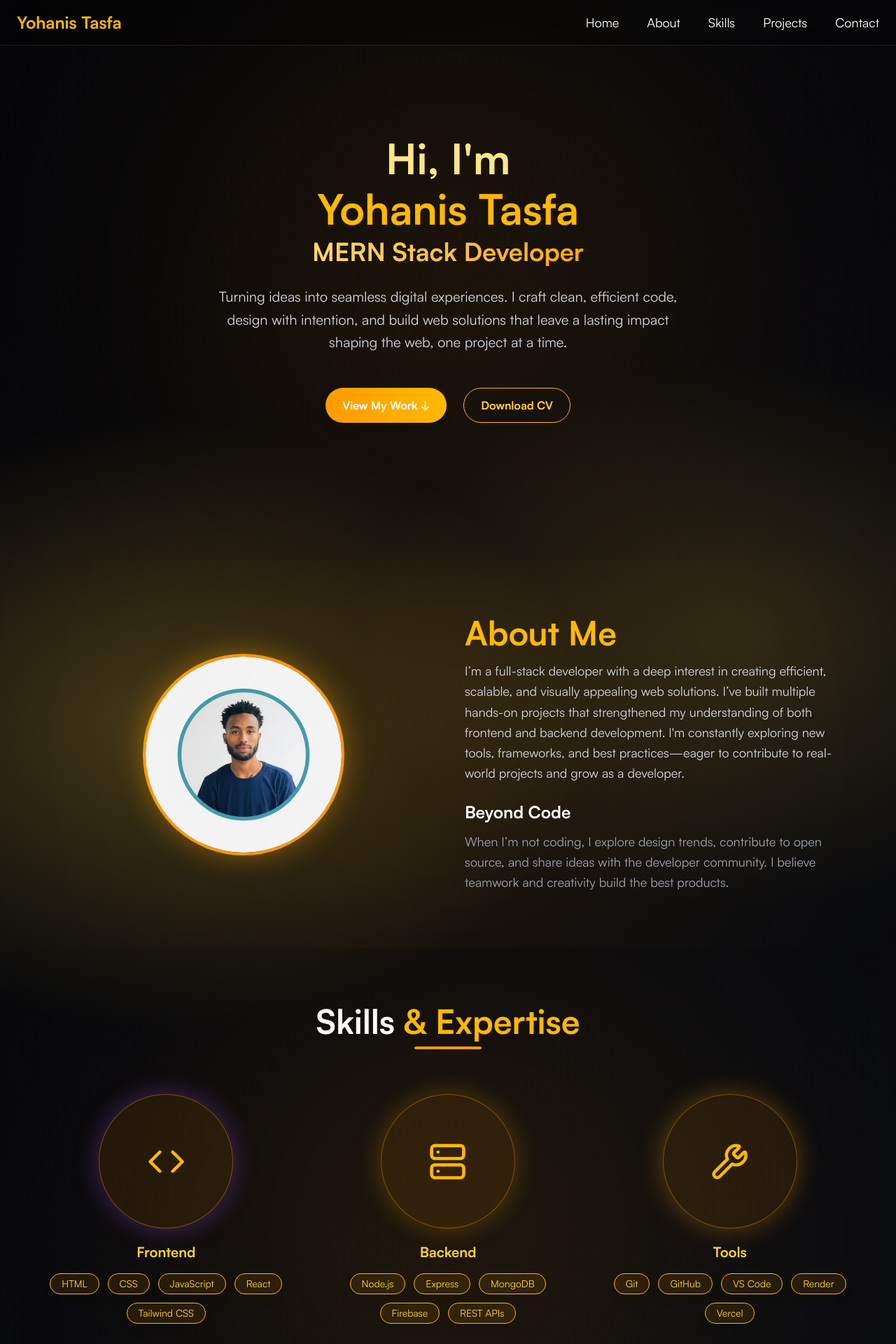
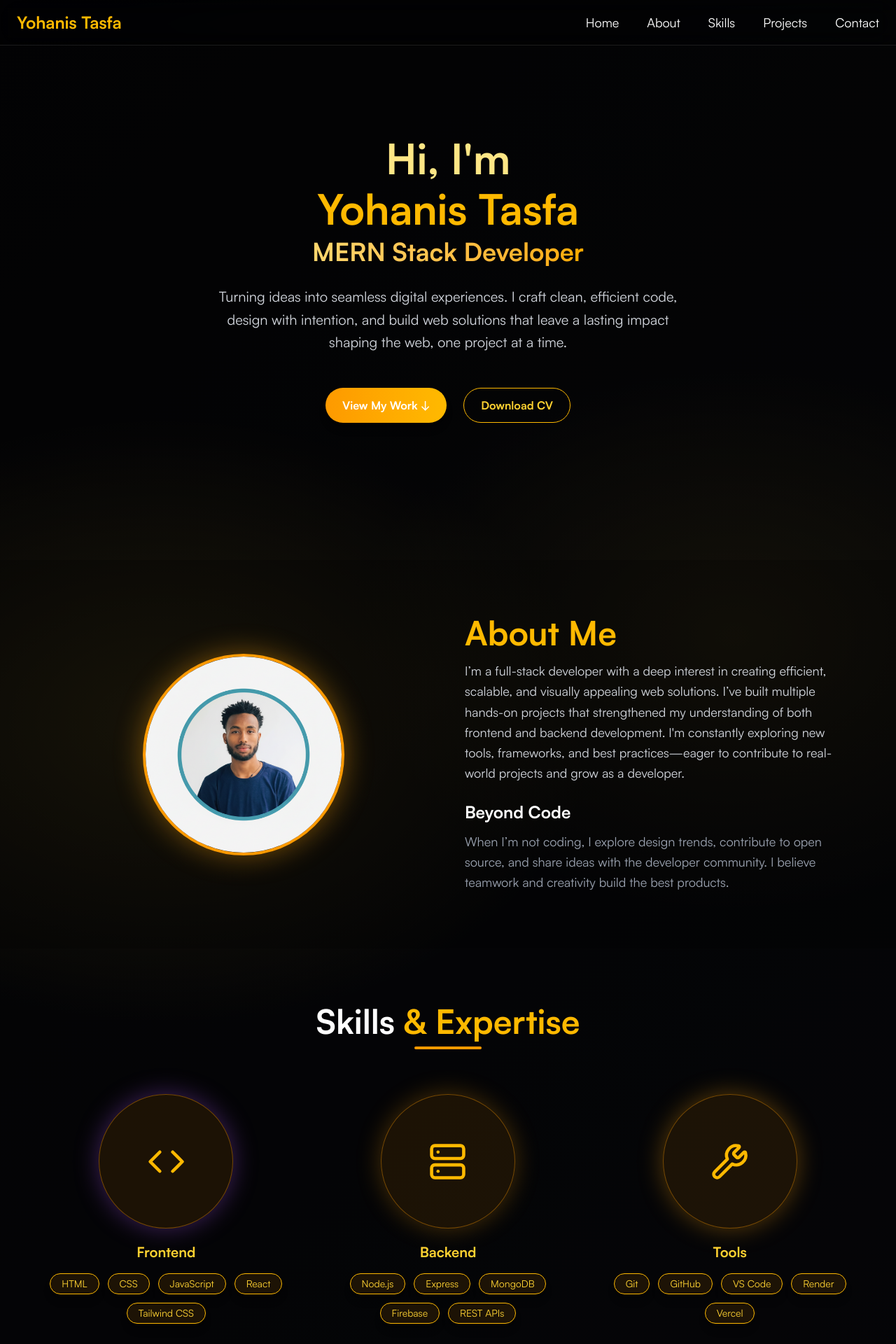
Before and after one commit to yohanis-Tasfa/my-portfolio, a React (Vite) app: page / in a window 1280 px wide. Shown: the top 1920 px of the page at 70% size. Built offline with nearby package versions, Linux system fonts and the light colour scheme.

Commit message:
bg color modification

```diff
--- a/src/components/About.jsx
+++ b/src/components/About.jsx
@@ -14,20 +14,8 @@
       {/* BACKGROUND gradient layer */}
       <div className="absolute inset-0 bg-transparent"></div>
 
-      {/* PURPLE GLOW */}
-      <div
-        className="
-          absolute
-          w-[300px] h-[300px]
-          md:w-[500px] md:h-[500px]
-          bg-amber-500/20
-          blur-[150px] md:blur-[200px]
-          rounded-full
-          top-1/2 left-1/2
-          -translate-x-1/2 -translate-y-1/2
-          pointer-events-none
-        "
-      ></div>
+      {/* Dark overlay to match black background */}
+      <div className="absolute inset-0 bg-black/65"></div>
 
       {/* CONTENT */}
       <div className="relative max-w-6xl mx-auto grid md:grid-cols-2 gap-12 items-center">
--- a/src/components/Hero.jsx
+++ b/src/components/Hero.jsx
@@ -39,10 +39,7 @@
     >
       {/* Purple Glow Background */}
       <div className="absolute inset-0 bg-transparent"></div>
-      <div
-        className="absolute w-[500px] h-[500px] bg-amber-500/20 blur-[200px] rounded-full
-        top-1/2 left-1/2 -translate-x-1/2 -translate-y-1/2"
-      ></div>
+      <div className="absolute inset-0 bg-black/55"></div>
 
       {/* Motion Content */}
       <motion.div
--- a/src/components/Skills.jsx
+++ b/src/components/Skills.jsx
@@ -28,10 +28,7 @@
     >
       {/* Background */}
       <div className="absolute inset-0 bg-transparent"></div>
-      <div
-        className="absolute w-[500px] h-[500px] bg-amber-500/20 blur-[200px] rounded-full
-        top-1/2 left-1/2 -translate-x-1/2 -translate-y-1/2"
-      ></div>
+      <div className="absolute inset-0 bg-black/55"></div>
 
       <motion.div
         variants={container}
```
